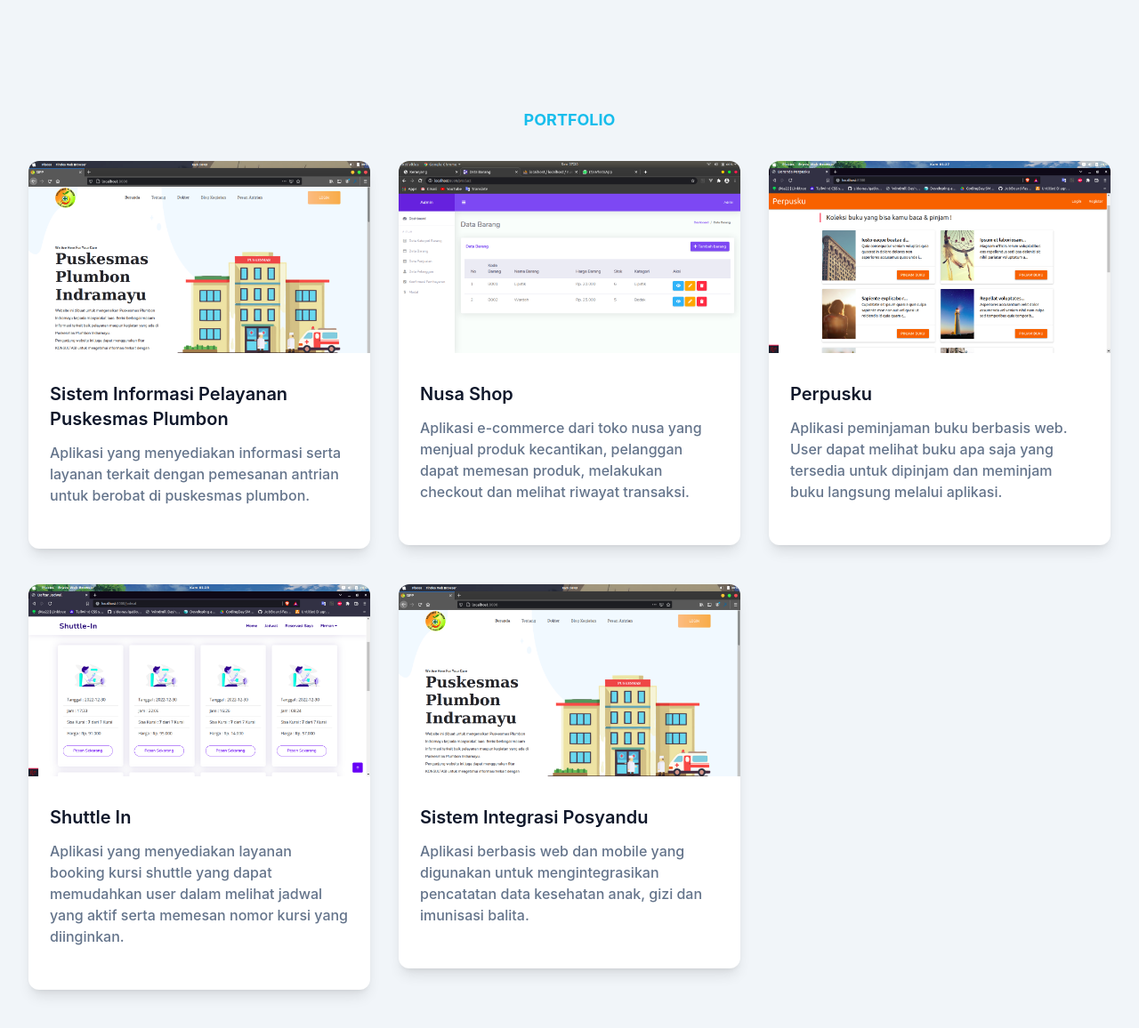
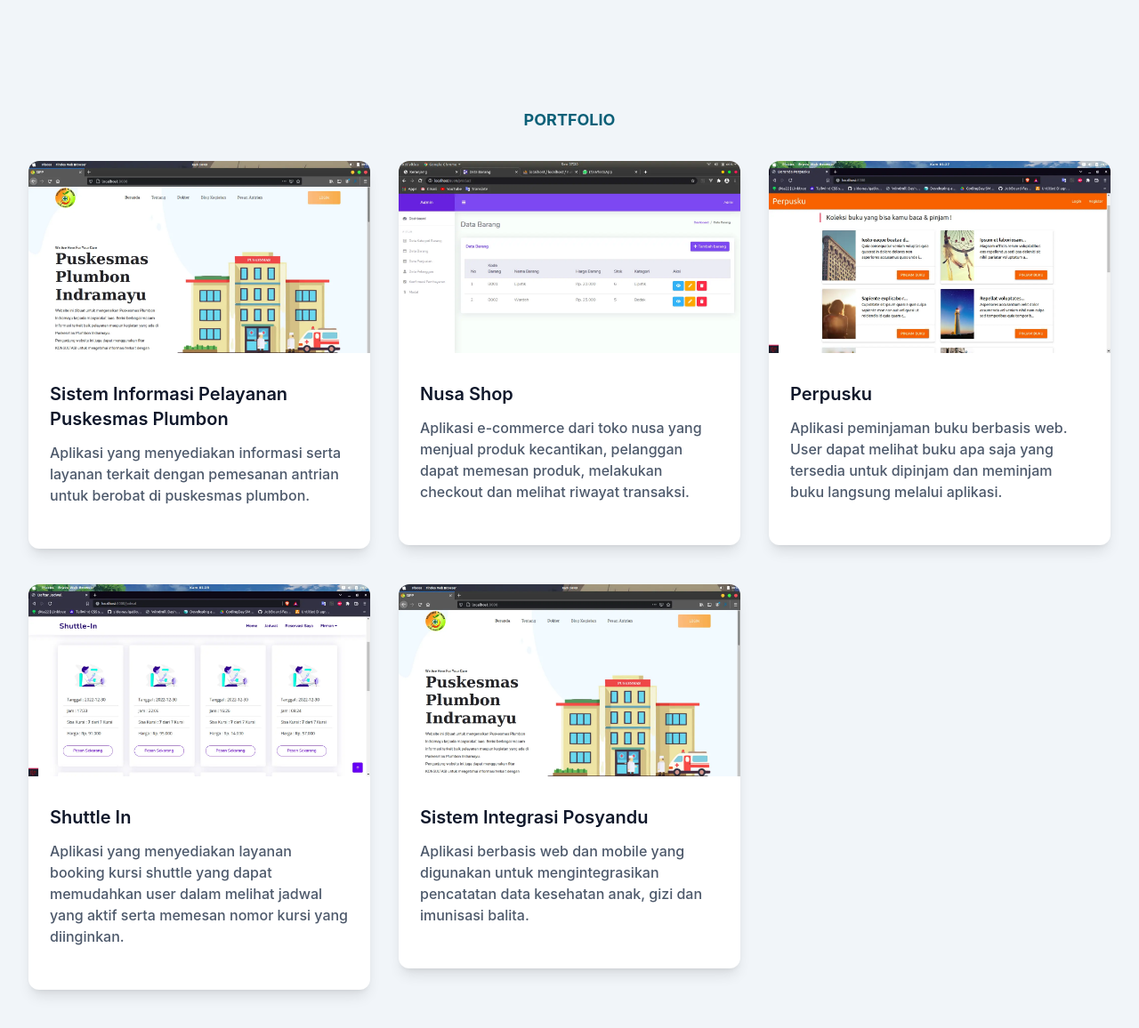
Before and after one commit to FirmanSyah2701/FirmanSyah2701.github.io, a website: page index.html in a window 1280 px wide. Shown: the part 1060-2216 px from the top of the page at 89% size. Drawn offline with Linux system fonts and the light colour scheme.

Commit message:
update constrast color and layout shift

```diff
--- a/index.html
+++ b/index.html
@@ -5,8 +5,8 @@
     <meta http-equiv="X-UA-Compatible" content="IE=edge">
     <meta name="viewport" content="width=device-width, initial-scale=1.0">
     <title>Firman Syah</title>
-    <link rel="preload" as="image" href="dist/img/my_photo.png">
-    <link rel="stylesheet" href="dist/animation.css">
+    <link rel="preload" as="image" href="dist/img/my_photo.webp">
+    <link rel="stylesheet" href="dist/animation.min.css">
     <link rel="stylesheet" href="dist/final.css">
 </head>
 <body>
@@ -19,7 +19,7 @@
                     </a>
                 </div>
                 <div class="flex items-center px-4">
-                    <button id="hamburger" name="hamburger" type="button"
+                    <button id="hamburger" aria-label="hamburger" type="button"
                     class="block absolute right-4 lg:hidden">
                         <span class="hamburger-line transition duration-300 ease-in-out origin-top-left"></span>
                         <span class="hamburger-line transition duration-300 ease-in-out"></span>
@@ -61,6 +61,7 @@
             </div>
         </div>
     </header>
+
     <!-- Hero section start -->
     <section id="home" class="pt-36">
         <div class="container">
@@ -69,7 +70,7 @@
                     <h1 class="text-base font-semibold text-dark md:text-xl">
                         <!-- Greeting -->
                         Hello Everyone 👋, My name is
-                        <span class="type-writer block mt-1 text-primary">
+                        <span aria-label="name" class="type-writer block mt-1 text-primary">
                             Firman Syah
                         </span>
                     </h1>
@@ -85,13 +86,12 @@
                 </div>
                 <div class="w-full self-end px-4 lg:w-1/2">
                     <div class="relative mt-10 lg:mt-9 lg:right-0">
-                        <img src="dist/img/my_photo.png" alt="Firman's Photo"
+                        <img src="dist/img/my_photo.webp" alt="Firman's Photo"
                         class="max-w-full mx-auto">
                         <span class="absolute -bottom-0 -z-10 left-1/2 -translate-x-1/2 md:scale-125">
-                            <svg width="320" height="320"
-                            viewBox="0 0 200 200" xmlns="http://www.w3.org/2000/svg">
+                            <svg width="320" viewBox="0 0 200 200" xmlns="http://www.w3.org/2000/svg">
                                 <path
-                                    fill="#14b8ab"
+                                    fill="#0c6078"
                                     d="M33.7,-22.8C47.1,-10,63.9,4.2,63.8,18.7C63.8,33.2,47,
                                     47.9,29.7,52.8C12.4,57.8,-5.4,52.9,-21.3,44.9C-37.3,37,
                                     -51.4,26,-55.2,11.8C-59.1,-2.3,-52.6,-19.6,-41.7,-31.7C-30.8,
@@ -143,7 +143,7 @@
             <div class="flex flex-wrap">
                 <div class="w-full px-4 lg:w-1/2 xl:w-1/3">
                     <div class="bg-white rounded-xl shadow-lg overflow-hidden mb-10">
-                        <img src="dist/img/sipp.png" width="600" height="300" alt="SIPP Project">
+                        <img src="dist/img/sipp.webp" width="600" alt="SIPP Project">
                         <div class="py-8 px-6">
                             <h3 class="mb-3 font-semibold text-xl text-dark">
                                 Sistem Informasi Pelayanan Puskesmas Plumbon
@@ -161,7 +161,7 @@
                 </div>
                 <div class="w-full px-4 lg:w-1/2 xl:w-1/3">
                     <div class="bg-white rounded-xl shadow-lg overflow-hidden mb-10">
-                        <img src="dist/img/nusa_shop.png" width="600" height="300" alt="Nusa Shop Project">
+                        <img src="dist/img/nusa_shop.webp" width="600" alt="Nusa Shop Project" loading="lazy">
                         <div class="py-8 px-6">
                             <h3 class="mb-3 font-semibold text-xl text-dark">
                                 Nusa Shop
@@ -179,8 +179,8 @@
                 </div>
                 <div class="w-full px-4 lg:w-1/2 xl:w-1/3">
                     <div class="bg-white rounded-xl shadow-lg overflow-hidden mb-10">
-                        <img src="dist/img/perpusku.png" alt="Perpusku Project"
-                        width="600" height="300" loading="lazy">
+                        <img src="dist/img/perpusku.webp" alt="Perpusku Project"
+                        width="600" loading="lazy">
                         <div class="py-8 px-6">
                             <h3 class="mb-3 font-semibold text-xl text-dark">
                                 Perpusku
@@ -198,8 +198,8 @@
                 </div>
                 <div class="w-full px-4 lg:w-1/2 xl:w-1/3">
                     <div class="bg-white rounded-xl shadow-lg overflow-hidden mb-10">
-                        <img src="dist/img/shuttle_in.png" alt="ShuttleIn Project"
-                        width="600" height="300" loading="lazy">
+                        <img src="dist/img/shuttle_in.webp" alt="ShuttleIn Project"
+                        width="600" loading="lazy">
                         <div class="py-8 px-6">
                             <h3 class="mb-3 font-semibold text-xl text-dark">
                                 Shuttle In
@@ -218,8 +218,8 @@
                 </div>
                 <div class="w-full px-4 lg:w-1/2 xl:w-1/3">
                     <div class="bg-white rounded-xl shadow-lg overflow-hidden mb-10">
-                        <img src="dist/img/sipp.png" alt="Sinpos Project"
-                        width="600" height="300" loading="lazy">
+                        <img src="dist/img/sipp.webp" alt="Sinpos Project"
+                        width="600" loading="lazy">
                         <div class="py-8 px-6">
                             <h3 class="mb-3 font-semibold text-xl text-dark">
                                 Sistem Integrasi Posyandu
@@ -334,6 +334,6 @@
     </footer>
     <!-- Footer end -->
 
-    <script src="dist/js/script.js"></script>
+    <script src="dist/js/final.js"></script>
 </body>
 </html>
--- a/package.json
+++ b/package.json
@@ -4,7 +4,8 @@
   "description": "",
   "main": "index.js",
   "scripts": {
-    "test": "echo \"Error: no test specified\" && exit 1"
+    "dev": "npx tailwindcss -i ./src/input.css -o ./dist/output.css --watch",
+    "build": "npx tailwindcss -i ./src/input.css -o ./dist/final.css --minify"
   },
   "keywords": [],
   "author": "",
--- a/tailwind.config.js
+++ b/tailwind.config.js
@@ -8,8 +8,8 @@ module.exports = {
     },
     extend: {
       colors: {
-        primary: '#18bdec',
-        secondary: '#64748b',
+        primary: '#0c6078',
+        secondary: '#4d596b',
         dark: '#0f172a'
       },
       screens: {
```
Also changed, not shown: dist/animation.css, dist/animation.min.css (added), dist/final.css, dist/img/m-sinpos.png (deleted), dist/img/m-sinpos.webp (added), dist/img/my_photo.png (deleted), dist/img/my_photo.webp (added), dist/img/nusa_shop.png (deleted), dist/img/nusa_shop.webp (added), dist/img/perpusku.png (deleted), dist/img/perpusku.webp (added), dist/img/shuttle_in.png (deleted), dist/img/shuttle_in.webp (added), dist/img/sinpos.png (deleted), 5 more files, 1 other file.
